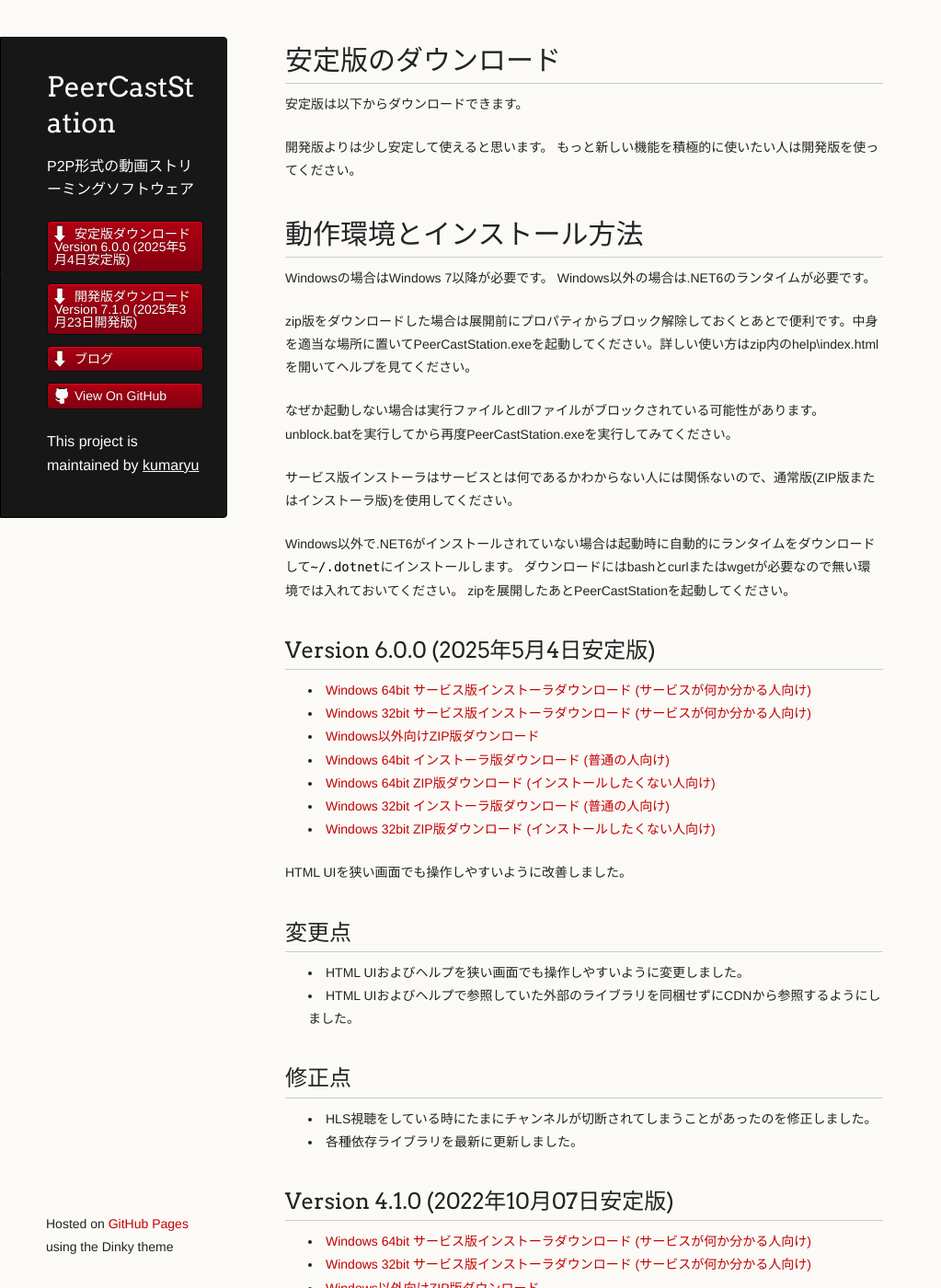
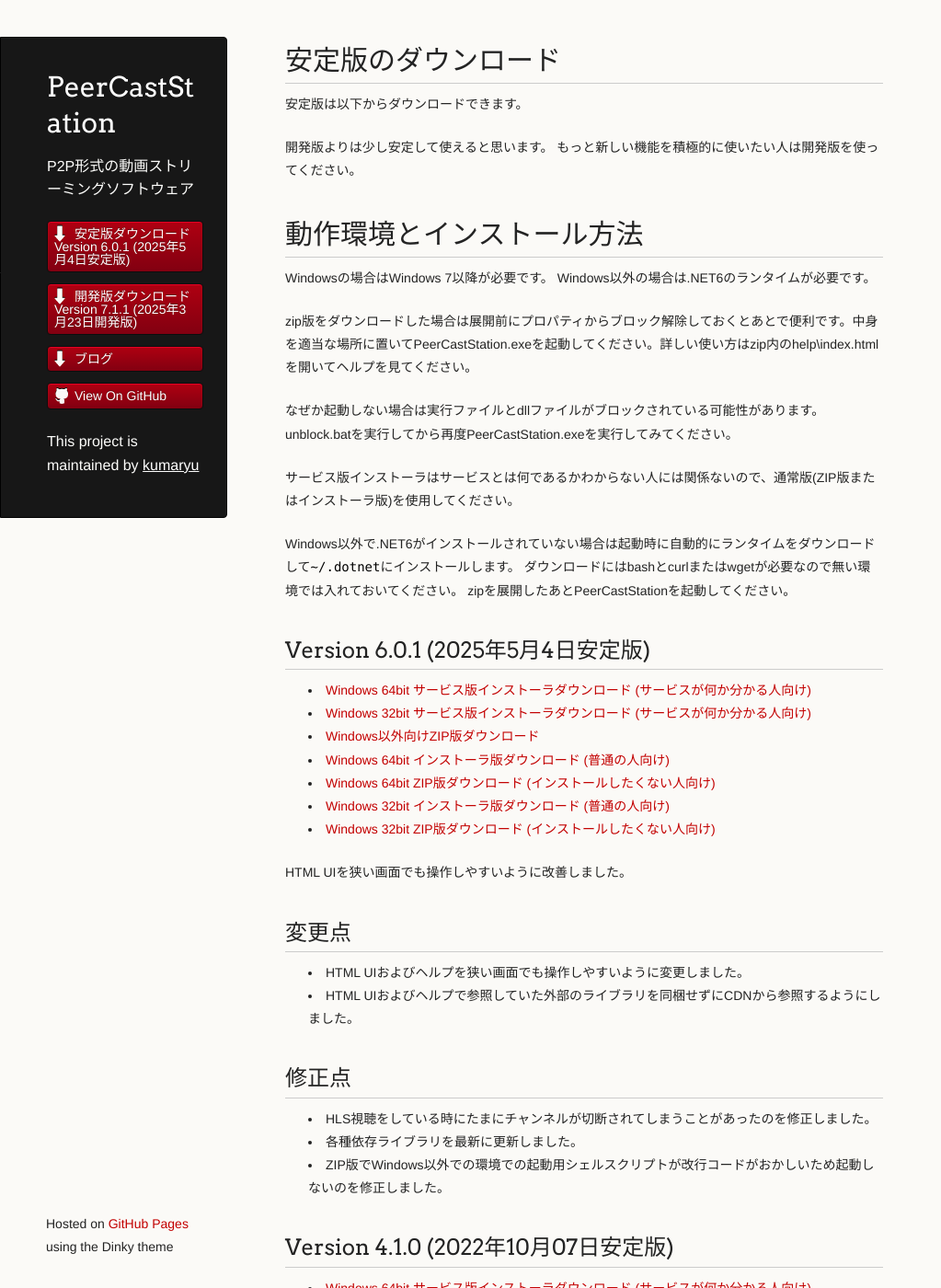
Before and after one commit to kumaryu/peercaststation, a Jekyll site: the page built from download-stable.mkd, in a window 1280 px wide and 1400 px high. Shown: the whole window at 92% size, without its empty margins (0-1023 px from the left). Built offline with Jekyll 4.4.1, drawn with Linux system fonts in a browser that asks for light colours.

Commit message:
bumped version up to 7.1.1 and 6.0.1.

```diff
--- a/_data/releasenotes.yml
+++ b/_data/releasenotes.yml
@@ -1,6 +1,6 @@
 ---
-- name: Version 6.0.0 (2025年5月4日安定版)
-  version: 7.0.0
+- name: Version 6.0.1 (2025年5月4日安定版)
+  version: 6.0.1
   channel: stable2
   notes: |
     HTML UIを狭い画面でも操作しやすいように改善しました。
@@ -12,79 +12,81 @@
     ## 修正点
     * HLS視聴をしている時にたまにチャンネルが切断されてしまうことがあったのを修正しました。
     * 各種依存ライブラリを最新に更新しました。
+    * ZIP版でWindows以外での環境での起動用シェルスクリプトが改行コードがおかしいため起動しないのを修正しました。
 
   date: 2025-05-04T23:00:00+09:00
-  url: https://www.pecastation.org/files/PeerCastStation-6.0.0-any.zip
+  url: https://www.pecastation.org/files/PeerCastStation-6.0.1-any.zip
   enclosures:
     - platform: win-x64
       type: serviceinstaller
       length: 32830339
-      url: https://www.pecastation.org/files/PecaStationd-6.0.0-x64.msi
+      url: https://www.pecastation.org/files/PecaStationd-6.0.1-x64.msi
     - platform: win-x86
       type: serviceinstaller
       length: 30143333
-      url: https://www.pecastation.org/files/PecaStationd-6.0.0-x86.msi
+      url: https://www.pecastation.org/files/PecaStationd-6.0.1-x86.msi
     - platform: any
       type: archive
-      length: 1930706
-      url: https://www.pecastation.org/files/PeerCastStation-6.0.0-any.zip
+      length: 1930777
+      url: https://www.pecastation.org/files/PeerCastStation-6.0.1-any.zip
     - platform: win-x64
       type: installer
-      length: 119500964
-      url: https://www.pecastation.org/files/PeerCastStation-6.0.0-x64.msi
+      length: 119582904
+      url: https://www.pecastation.org/files/PeerCastStation-6.0.1-x64.msi
     - platform: win-x64
       type: archive
-      length: 71457159
-      url: https://www.pecastation.org/files/PeerCastStation-6.0.0-x64.zip
+      length: 71457988
+      url: https://www.pecastation.org/files/PeerCastStation-6.0.1-x64.zip
     - platform: win-x86
       type: installer
-      length: 110084244
-      url: https://www.pecastation.org/files/PeerCastStation-6.0.0-x86.msi
+      length: 110162088
+      url: https://www.pecastation.org/files/PeerCastStation-6.0.1-x86.msi
     - platform: win-x86
       type: archive
-      length: 66237321
-      url: https://www.pecastation.org/files/PeerCastStation-6.0.0-x86.zip
-
-- name: Version 7.1.0 (2025年3月23日開発版)
-  version: 7.1.0
+      length: 66238237
+      url: https://www.pecastation.org/files/PeerCastStation-6.0.1-x86.zip
+
+- name: Version 7.1.1 (2025年3月23日開発版)
+  version: 7.1.1
   channel: dev2
   notes: |
     リレー受信中にエラーでチャンネルが止まることがあったのを修正しました。
 
     ## 修正点
     * リレー受信中にエラーでチャンネルが止まることがあったのを修正しました。
+    * ZIP版でWindows以外での環境での起動用シェルスクリプトが改行コードがおかしいため起動しないのを修正しました。
 
   date: 2025-03-23T23:00:00+09:00
-  url: https://www.pecastation.org/files/PeerCastStation-7.0.0-any.zip
+  url: https://www.pecastation.org/files/PeerCastStation-7.1.1-any.zip
   enclosures:
     - platform: win-x64
       type: serviceinstaller
       length: 32830339
-      url: https://www.pecastation.org/files/PecaStationd-7.1.0-x64.msi
+      url: https://www.pecastation.org/files/PecaStationd-7.1.1-x64.msi
     - platform: win-x86
       type: serviceinstaller
       length: 30143333
-      url: https://www.pecastation.org/files/PecaStationd-7.1.0-x86.msi
+      url: https://www.pecastation.org/files/PecaStationd-7.1.1-x86.msi
     - platform: any
       type: archive
-      length: 1930886
-      url: https://www.pecastation.org/files/PeerCastStation-7.1.0-any.zip
+      length: 1930732
+      url: https://www.pecastation.org/files/PeerCastStation-7.1.1-any.zip
     - platform: win-x64
       type: installer
-      length: 107331683
-      url: https://www.pecastation.org/files/PeerCastStation-7.1.0-x64.msi
+      length: 119595204
+      url: https://www.pecastation.org/files/PeerCastStation-7.1.1-x64.msi
     - platform: win-x64
       type: archive
-      length: 71453939
-      url: https://www.pecastation.org/files/PeerCastStation-7.1.0-x64.zip
+      length: 71457926
+      url: https://www.pecastation.org/files/PeerCastStation-7.1.1-x64.zip
     - platform: win-x86
       type: installer
-      length: 94044243
-      url: https://www.pecastation.org/files/PeerCastStation-7.1.0-x86.msi
+      length: 110571700
+      url: https://www.pecastation.org/files/PeerCastStation-7.1.1-x86.msi
     - platform: win-x86
       type: archive
-      length: 66232467
-      url: https://www.pecastation.org/files/PeerCastStation-7.1.0-x86.zip
+      length: 66238163
+      url: https://www.pecastation.org/files/PeerCastStation-7.1.1-x86.zip
 
 - name: Version 7.0.0 (2025年2月24日開発版)
   version: 7.0.0
```
